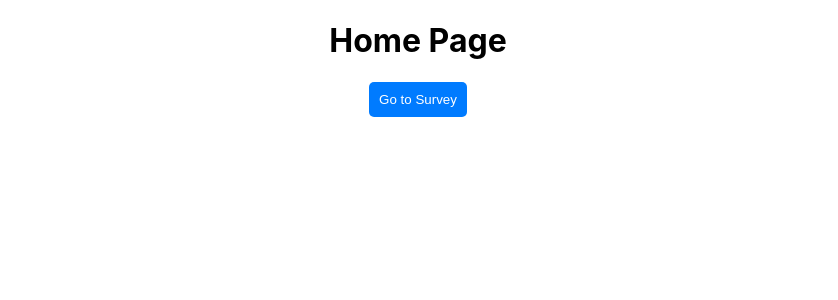
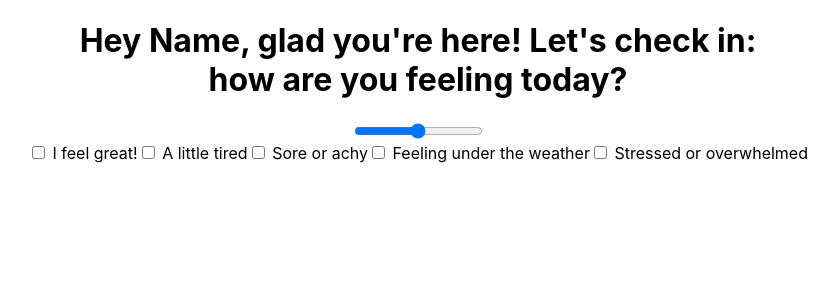
Before and after one commit to olivia-folliard/henhacks2025, a React (Create React App) app: page /#/ in a window 1280 px wide. Shown: the top 300 px of the page, without its empty margins (222-1060 px from the left). Built offline with nearby package versions, Linux system fonts and the light colour scheme.

Commit message:
welcome page

```diff
--- a/src/App.js
+++ b/src/App.js
@@ -3,12 +3,15 @@ import React from "react";
   import { HashRouter as Router, Route, Routes } from "react-router-dom";
 import Home from "./components/Home";
 import Survey from "./components/Survey";
+import Welcome from "./components/Welcome";
 
 function App() {
+
   return (
       <div className="App">
         <Routes>
-          <Route path="/" element={<Home />} />
+          <Route path="/" element={<Welcome />} />
+          <Route path="/Home" element={<Home />} />
           <Route path="/survey" element={<Survey />} />
         </Routes>
       </div>
--- a/src/components/Welcome.js
+++ b/src/components/Welcome.js
@@ -1,9 +1,45 @@
-import React from 'react';
+import React, { useState } from 'react';
 
 function Welcome() {
+
+    const [selected, setSelected] = useState([]);
+
+    const handleCheckbox = () => {
+        setSelected();
+    }
+
+    const checkboxes = [
+        'I feel great!',
+        'A little tired',
+        'Sore or achy',
+        'Feeling under the weather',
+        'Stressed or overwhelmed'
+    ]
+
     return(
-        <h1>Hey Name, glad you're here! Let's check in: <br />
-        how are you feeling today?</h1>
+        <>
+            <h1>Hey Name, glad you're here! Let's check in: <br />
+            how are you feeling today?</h1>
+
+        <div>
+            <input
+                type="range"
+                min="1"
+                max="5"
+            />
+        </div>
+
+            {checkboxes.map(checkbox => (
+                <label key={checkbox}>
+                <input
+                    type="checkbox"
+                    value={checkbox}
+                    onChange={handleCheckbox}
+                    checked={selected.includes(checkbox)}
+                /> {checkbox}
+            </label>
+            ))}
+        </>
     )
 }
 
```
